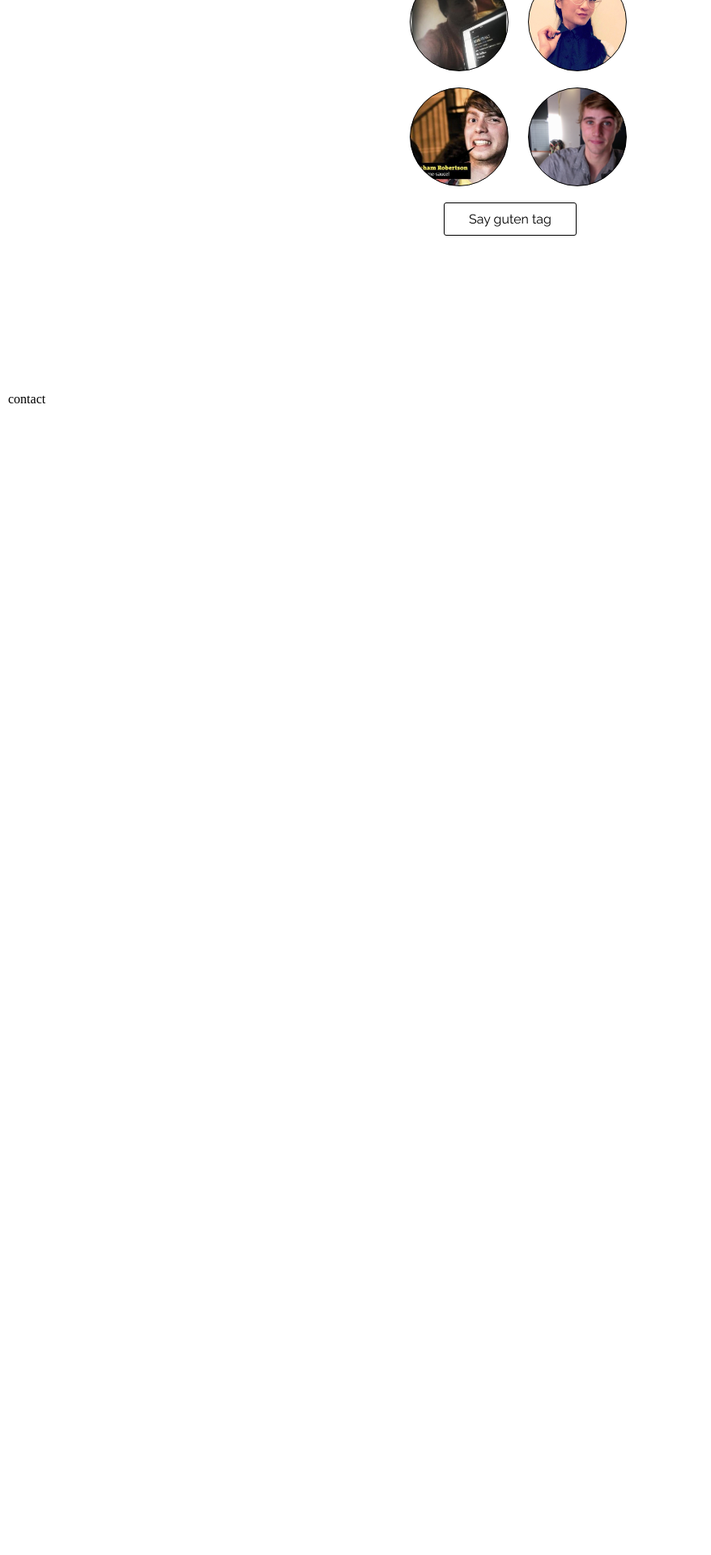
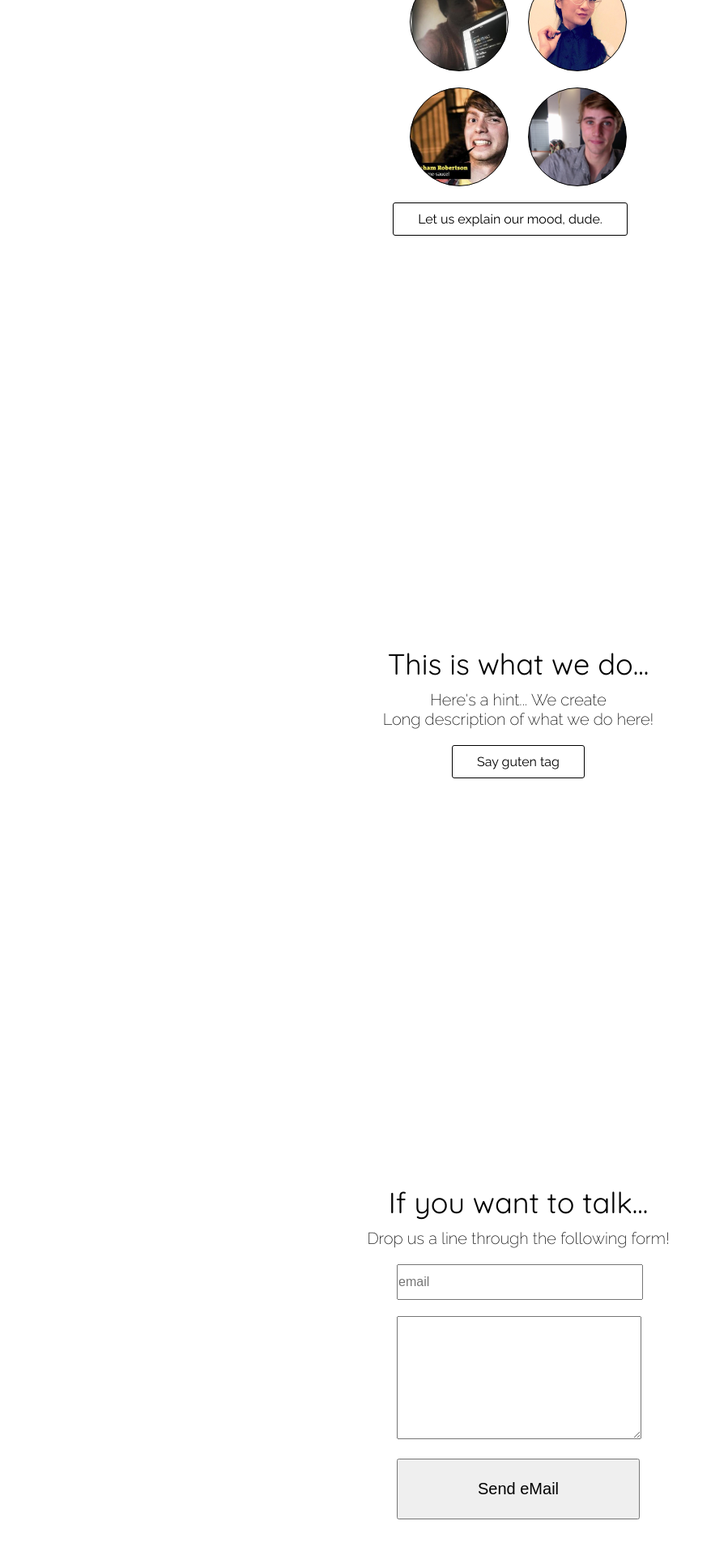
Before and after one commit to PigeoLabsInc/Frontpage, a PHP site: page / in a window 1280 px wide. Shown: the part 1126-3046 px from the top of the page at 81% size, without its empty margins (0-878 px from the left). Before the commit the page ends 1624 px from the top, so only its background shows below. Run offline with PHP 8.4, Linux system fonts and the light colour scheme; some libraries are stand-ins or nearby versions.

Commit message:
a bunch of changes, buggy pending more fixes

```diff
--- a/index.html
+++ b/index.html
@@ -4,9 +4,10 @@
         <link href="http://fonts.googleapis.com/css?family=Quicksand|Raleway:400,200" rel="stylesheet" type="text/css">
         <link href="src/css/main.css" rel="stylesheet" type="text/css">
         <link href="src/css/peeps.css" rel="stylesheet" type="text/css">
+	<link href="src/vendor/fullpage/jquery.fullPage.css">
     </head>
     <body>
-        <section id="landing">
+    	<section class="section" id="landing">
             <div>
                 <img src="src/img/logo.png" alt>
                 <h1>Pigeo Labs</h1>
@@ -14,7 +15,7 @@
                 <a class="btn" href="#about">Who are we?</a>
             </div>
         </section>
-        <section id="about">
+        <section class="section" id="about">
             <div>
                 <h3>Who are we?</h3>
                 <p>We're a bunch of cool people who like to make creative stuff.</p>
@@ -32,14 +33,35 @@
                     Kirk
                 </a>
                 <br>
-                <a class="btn" href="#contact">Say guten tag</a>
+                <a class="btn" href="#platform">Let us explain our mood, dude.</a>
             </div>
         </section>
-        <section id="contact">
-            contact
+	<section class="section" id="platform">
+	    <div>
+		<h3>This is what we do...</h3>
+		<p>Here's a hint... We create</p>
+		<p id="platform_desc">
+			Long description of what we do here!
+		</p>
+		<a class="btn" href="#contact">Say guten tag</a>
+	    </div>
+	</section>
+        <section class="section" id="contact">
+	    <div>
+            	<h3>If you want to talk...</h3>
+	    	<p>Drop us a line through the following form!</p>
+	    	<form class="fancyform" id="contact-form" method="POST" action="send-email.php">
+		    <ul>
+			<li><input type="text" name="email" placeholder="email" /></li>
+		    	<li><textarea name="message"></textarea></li>
+		    	<li><input type="submit" value="Send eMail" /></li>
+		    </ul>
+		</form>
+	    </div>
         </section>
 	<script src="https://ajax.googleapis.com/ajax/libs/jquery/2.1.3/jquery.min.js"></script>
 	<script src="src/js/peeps.js" type="text/javascript"></script>
-    	<script src="src/js/smoothscroll.js" type="text/javascript"></script>
+	<script src="src/js/smoothscroll.js" type="text/javascript"></script>>
+	<script src="src/js/sliders.js" type="text/javascript"></script>
     </body>
 </html>
--- a/src/css/main.css
+++ b/src/css/main.css
@@ -80,3 +80,36 @@ a.btn {
 #about a:nth-of-type(odd) {
     margin-right: 20px;
 }
+
+.fancyform {
+	text-align: center !important;
+}
+
+.fancyform ul {
+	display: inline-block;
+	margin: 10px;
+}
+
+.fancyform ul > li {
+	width: 300px !important;
+	list-style: none;
+	padding: 10px;
+}
+
+.fancyform input, .fancyform textarea {
+	width: 100% !important;
+	font-size: 16px !important;
+}
+
+.fancyform input {
+	height: 40px;
+}
+
+.fancyform textarea {
+	height: 150px !important;
+}
+
+.fancyform input[type=submit] {
+	height: 75px !important;
+	font-size: 20px !important;
+}
--- a/src/js/peeps.js
+++ b/src/js/peeps.js
@@ -1,3 +1,5 @@
+var debug = false; // console outputs enabled if true.
+
 window.switchPeep = function(peep, fade) {
 	peep = "#"+peep;
 	if(! fade) fade = 'in';
@@ -13,14 +15,14 @@ window.switchPeep = function(peep, fade) {
 
 $(function() {
 	// jQuery is loaded.
-	console.log('Loading Peeps');
+	if (debug === true) console.log('Loading Peeps');
 	$('.peep').hover(function() {
 		peep = $(this).attr('id');
-		console.log("Switching peep for "+peep);
+		if (debug === true) console.log("Switching peep for "+peep);
 		window.switchPeep(peep);
 	}, function() {
 		peep = $(this).attr('id');
-		console.log('Switching out peep for '+peep);
+		if (debug === true) console.log('Switching out peep for '+peep);
 		window.switchPeep(peep, 'out');
 	});
 });
--- /dev/null
+++ b/src/js/sliders.js
@@ -0,0 +1,18 @@
+	var section = 'landing';
+	var mousewheelevt = (/Firefox/i.test(navigator.userAgent)) ? "DOMMouseScroll" : "mousewheel" //FF doesn't recognize mousewheel as of FF3.x
+	$('body').bind(mousewheelevt, function(e){
+
+    		var evt = window.event || e //equalize event object
+    		evt = evt.originalEvent ? evt.originalEvent : evt; //convert to originalEvent if possible
+		var delta = evt.detail ? evt.detail*(-40) : evt.wheelDelta //check for detail first, because it is used by Opera and FF
+
+    		if(delta > 0) {
+       			 //scroll up
+    			section = $('#'+section).next('.section').attr('id');
+		}
+    		else{
+       			# section = $('#'+section).prev('.section').attr('id');
+    		}
+		console.log(section)
+		window.location.href = "/#"+section;
+	});
```
Also changed, not shown: send-email.php (added, +13 -0 lines).
